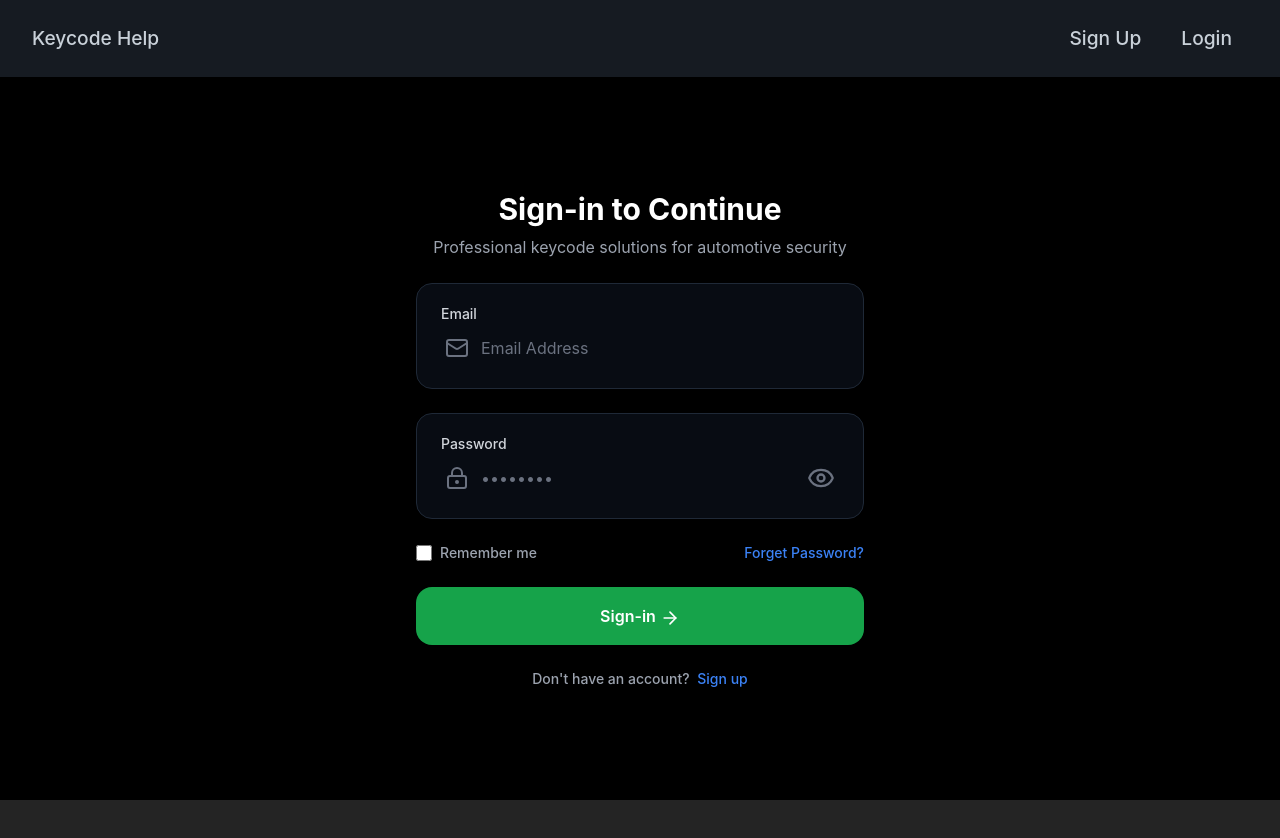
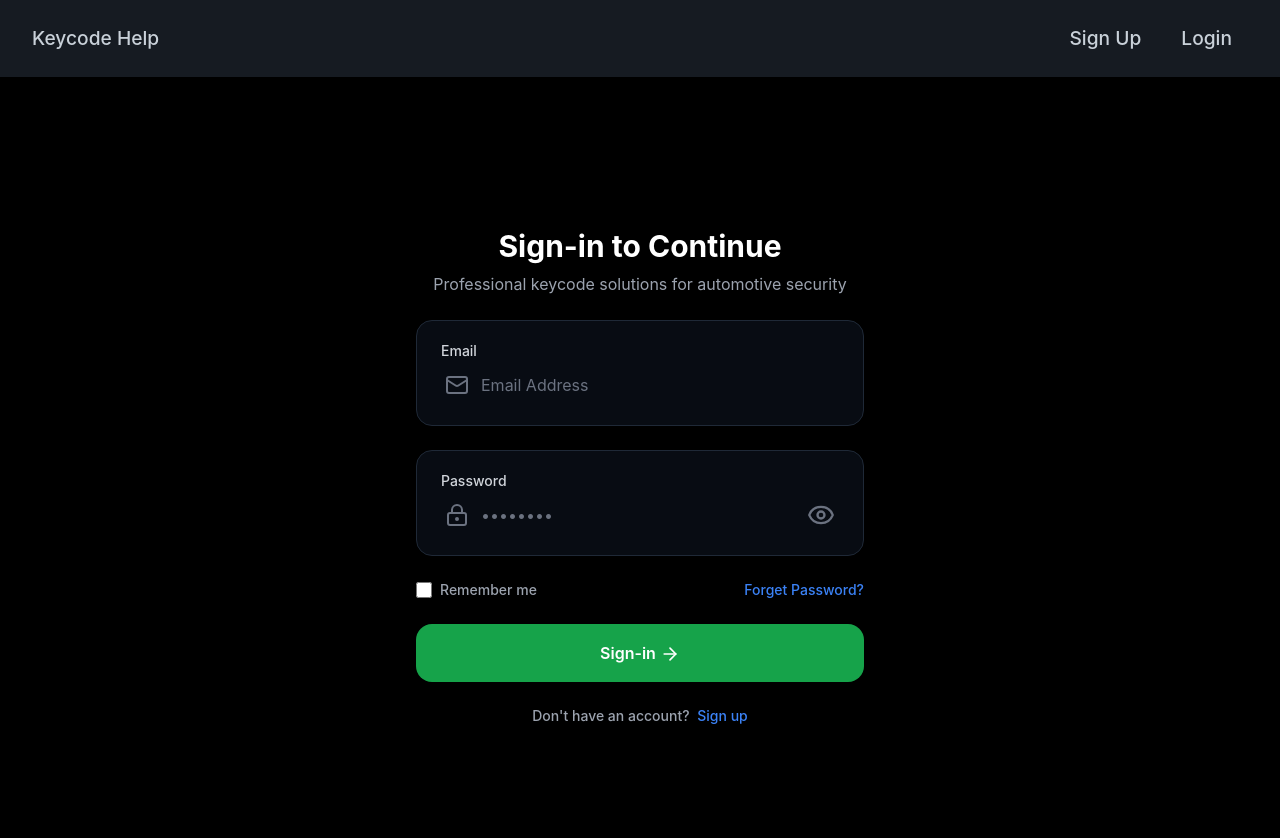
Before and after one commit to Keycode-Help/KeycodeHelpDev1, a React (Vite) app in the folder kch-frontend/: page /login in a window 1280 px wide. Shown: the top 838 px of the page. Before the commit the page ends 800 px from the top, so only its background shows below. Built offline with nearby package versions, Linux system fonts and the light colour scheme.

Commit message:
Changed navbar's position to relative and removes some margins distinguish between components. Also hidden the navbar on the landing page as originally intended.

```diff
--- a/kch-frontend/src/App.jsx
+++ b/kch-frontend/src/App.jsx
@@ -1,5 +1,5 @@
 import React from "react";
-import { BrowserRouter as Router, Route, Routes } from "react-router-dom";
+import { BrowserRouter as Router, Route, Routes, useLocation } from "react-router-dom";
 import Navbar from "./components/Navbar";
 import { AuthProvider } from "./context/AuthContext";
 import Home from "./pages/Home";
@@ -17,12 +17,26 @@ import UserProfile from "./pages/UserProfile";
 import UpdateUserProfile from "./pages/UpdateUserProfile";
 import LandingPage from "./pages/LandingPage";
 
+const Layout = ({ children }) => {
+  const location = useLocation();
+  const pagesWithoutNavbar = ["/landingpage"];
+  const isNavbarHidden = pagesWithoutNavbar.includes(location.pathname);
+
+  return (
+    <div className="min-h-screen flex flex-col">
+      {!isNavbarHidden && <Navbar />}
+      <div className="flex-1">
+        {children}
+      </div>
+    </div>
+  );
+};
+
 function App() {
   return (
     <AuthProvider>
-      <div>
-        <Router>
-          <Navbar />
+      <Router>
+        <Layout>
           <Routes>
             <Route path="/" element={<Home />} />
             <Route path="/login" element={<Login />} />
@@ -46,8 +60,8 @@ function App() {
             <Route path="/admin/user-history" element={<UserHistoryPage />} />
             <Route path="*" element={<Home />} />
           </Routes>
-        </Router>
-      </div>
+        </Layout>
+      </Router>
     </AuthProvider>
   );
 }
--- a/kch-frontend/src/pages/NewPagesForms/Login.jsx
+++ b/kch-frontend/src/pages/NewPagesForms/Login.jsx
@@ -43,7 +43,7 @@ export default function Login() {
   return (
     <div className="min-h-screen bg-black flex items-center justify-center">
       <div className="w-full max-w-md">
-        <div className="text-center mt-20 mb-6"> {/* Sign-in Header */}
+        <div className="text-center mb-6"> {/* Sign-in Header */}
           <h1 className="text-2xl md:text-3xl font-bold text-white mb-2">
             Sign-in to Continue
           </h1>
--- a/kch-frontend/src/pages/NewPagesForms/Register.jsx
+++ b/kch-frontend/src/pages/NewPagesForms/Register.jsx
@@ -93,7 +93,7 @@ function Register() {
   return (
     <div className="min-h-screen bg-black flex  items-center justify-center">
       <div className="w-full max-w-md">
-        <div className="text-center mt-20 mb-6"> {/* Register Header */}
+        <div className="text-center mb-6"> {/* Register Header */}
           <h1 className="text-2xl md:text-3xl font-bold text-white mb-2">
             Create an Account
           </h1>
--- a/kch-frontend/src/styles/Navbar.css
+++ b/kch-frontend/src/styles/Navbar.css
@@ -5,7 +5,7 @@
   padding: 1rem 2rem;
   background-color: #161b22;
   box-shadow: 0px 4px 10px rgba(0, 0, 0, 0.3);
-  position: fixed;
+  position: relative;
   top: 0;
   width: 100%;
   z-index: 1000;
@@ -13,7 +13,7 @@
   /* height: 7vh; */
   height: auto;
   font-size: 1.2rem;
-  margin-bottom: 100px;
+  /* margin-bottom: 100px; */
 }
 
 .navbar-logo {
```
